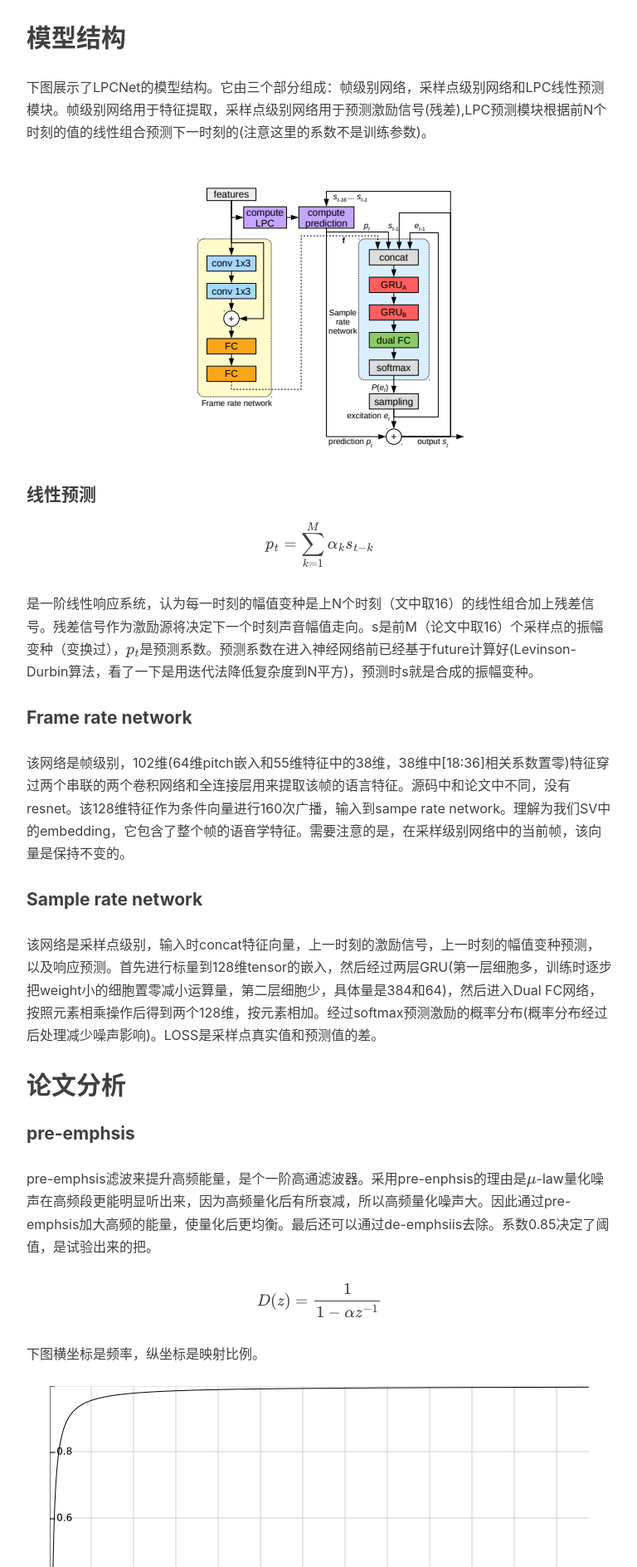
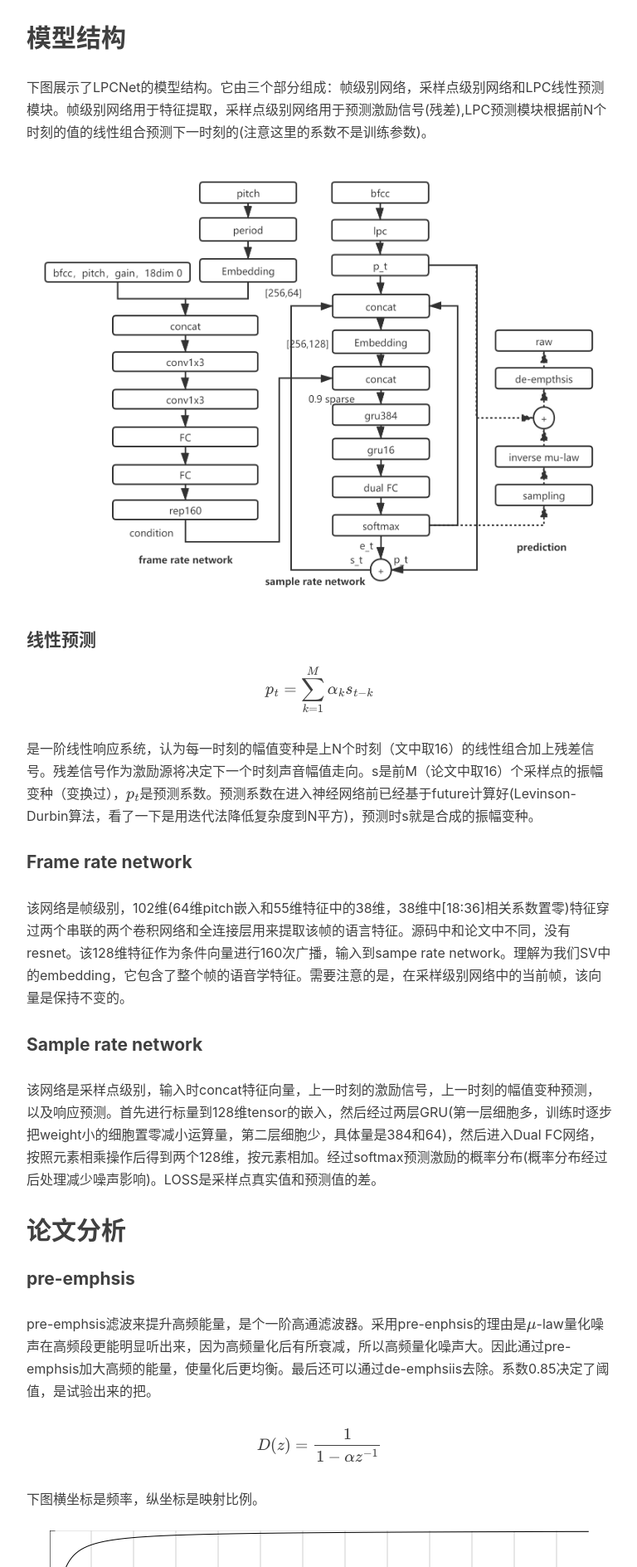
Before and after one commit to zhuxiaoxuhit/zhuxiaoxuhit.github.io, a Jekyll site: the page built from _posts/2020-01-14-LPCNet：物理建模加神经网络的声码器系统.md, in a window 1280 px wide. Shown: the part 1240-3128 px from the top of the page at 83% size, without its empty margins (233-1001 px from the left). Built offline with Jekyll 4.4.1, drawn with Linux system fonts in a browser that asks for light colours; nearby versions of some CDN libraries; formulas are drawn with MathJax 3; comment, search, counter and statistics services are not loaded.

Commit message:
[MODIFY] LPCNet

```diff
--- a/_posts/2020-01-14-LPCNet：物理建模加神经网络的声码器系统.md
+++ b/_posts/2020-01-14-LPCNet：物理建模加神经网络的声码器系统.md
@@ -29,7 +29,7 @@ tags:
 
 ## 模型结构
 下图展示了LPCNet的模型结构。它由三个部分组成：帧级别网络，采样点级别网络和LPC线性预测模块。帧级别网络用于特征提取，采样点级别网络用于预测激励信号(残差),LPC预测模块根据前N个时刻的值的线性组合预测下一时刻的(注意这里的系数不是训练参数)。
-![lpcnet](/img/lpcnet.png)
+![lpcnet](/img/lpcnet_my.png)
 
 #### 线性预测
 <center>$$p_t=\sum_{k=1}^{M}{\alpha}_ks_{t-k}$$</center>
```
Also changed, not shown: img/lpcnet_my.png (added).
